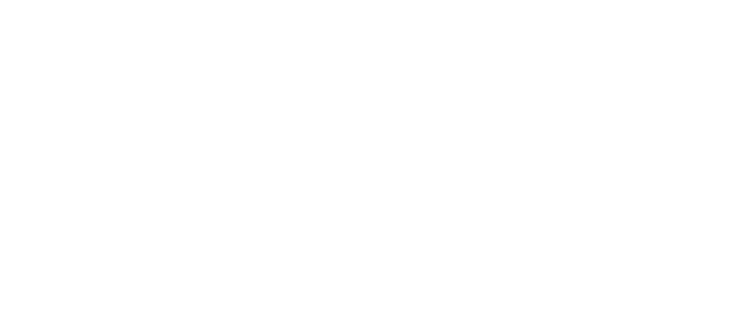
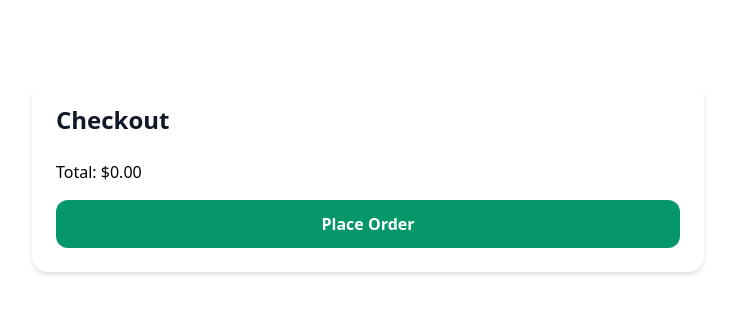
Before and after one commit to SuadAbrar/CodeAlpha_MERN-E-commerce-Store, a React app in the folder frontend/: page /checkout in a window 1280 px wide. Before the commit this address had no page. Shown: the top 314 px of the page, without its empty margins (272-1007 px from the left). Built offline with nearby package versions, Linux system fonts and the light colour scheme; the HTML template or start-up script is replaced by a standard one.

Commit message:
add checkout and orders pages, update cart context and app routing

```diff
--- a/frontend/src/App.jsx
+++ b/frontend/src/App.jsx
@@ -7,6 +7,8 @@
 import Login from "./pages/Login";
 import { CartProvider } from "./context/CartContext";
 import Cart from "./pages/Cart";
+import Checkout from "./pages/Checkout";
+import Orders from "./pages/Orders";
 
 function App() {
   return (
@@ -20,6 +22,8 @@
             <Route path="/register" element={<Register />} />
             <Route path="/login" element={<Login />} />
             <Route path="/cart" element={<Cart />} />
+            <Route path="/checkout" element={<Checkout />} />
+            <Route path="/orders" element={<Orders />} />
           </Routes>
         </BrowserRouter>
       </CartProvider>
--- a/frontend/src/context/CartContext.jsx
+++ b/frontend/src/context/CartContext.jsx
@@ -7,9 +7,9 @@
 } from "../services/cartService";
 import { AuthContext } from "./AuthContext";
 
-const CartContext = createContext(); // NOT exported directly
+const CartContext = createContext();
 
-export const useCart = () => useContext(CartContext); // custom hook ✅
+export const useCart = () => useContext(CartContext);
 
 export const CartProvider = ({ children }) => {
   const { token } = useContext(AuthContext);
--- a/frontend/src/pages/Cart.jsx
+++ b/frontend/src/pages/Cart.jsx
@@ -1,4 +1,5 @@
 import { useCart } from "../context/CartContext";
+import { Link } from "react-router-dom";
 
 const Cart = () => {
   const { cart, updateItem, removeItem } = useCart();
@@ -45,6 +46,12 @@
           </button>
         </div>
       ))}
+      <Link
+        to="/checkout"
+        className="bg-blue-500 text-white py-2 px-4 rounded hover:bg-blue-600"
+      >
+        Proceed to Checkout
+      </Link>
     </div>
   );
 };
--- a/frontend/src/pages/Checkout.jsx
+++ b/frontend/src/pages/Checkout.jsx
@@ -0,0 +1,70 @@
+import { useContext, useState } from "react";
+import { useCart } from "../context/CartContext";
+import { useNavigate } from "react-router-dom";
+import { AuthContext } from "../context/AuthContext";
+import { createOrder } from "../services/orderService";
+
+const Checkout = () => {
+  const { cart } = useCart();
+  const { token } = useContext(AuthContext);
+  const navigate = useNavigate();
+  const [loading, setLoading] = useState(false);
+
+  const handleCheckout = async () => {
+    if (!cart.length) {
+      alert("Your cart is empty.");
+      return;
+    }
+    setLoading(true);
+    try {
+      await createOrder(
+        {
+          items: cart.map((item) => ({
+            product: item.product._id,
+            quantity: item.quantity,
+          })),
+        },
+        token,
+      );
+      alert("Order placed successfully!");
+      navigate("/products");
+    } catch (error) {
+      console.error("Checkout failed:", error);
+      alert(
+        error.response?.data?.message ||
+          error.message ||
+          "Failed to place order. Please try again.",
+      );
+    } finally {
+      setLoading(false);
+    }
+  };
+
+  return (
+    <div className="max-w-2xl mx-auto mt-20 p-6 bg-white rounded-2xl shadow-md">
+      <h2 className="text-2xl font-bold mb-6 text-gray-900">Checkout</h2>
+      <p className="mb-4">
+        Total: $
+        {cart
+          .reduce(
+            (total, item) => total + item.product.price * item.quantity,
+            0,
+          )
+          .toFixed(2)}
+      </p>
+      <button
+        onClick={handleCheckout}
+        disabled={loading}
+        className={`w-full py-3 rounded-xl font-semibold transition ${
+          loading
+            ? "bg-gray-400 cursor-not-allowed"
+            : "bg-emerald-600 hover:bg-emerald-700 text-white"
+        }`}
+      >
+        {loading ? "Processing..." : "Place Order"}
+      </button>
+    </div>
+  );
+};
+
+export default Checkout;
--- a/frontend/src/pages/Orders.jsx
+++ b/frontend/src/pages/Orders.jsx
@@ -0,0 +1,64 @@
+import { useContext, useEffect, useState } from "react";
+import { getOrders } from "../services/orderService";
+import { AuthContext } from "../context/AuthContext";
+
+const Orders = () => {
+  const { token } = useContext(AuthContext);
+  const [orders, setOrders] = useState([]);
+  const [loading, setLoading] = useState(true);
+  const [error, setError] = useState(null);
+
+  useEffect(() => {
+    const fetchOrders = async () => {
+      setLoading(true);
+      try {
+        const ordersData = await getOrders(token);
+        setOrders(ordersData.orders || []);
+      } catch (err) {
+        setError(err.message);
+      } finally {
+        setLoading(false);
+      }
+    };
+
+    if (token) {
+      fetchOrders();
+    }
+  }, [token]);
+
+  if (loading) {
+    return <div className="text-center py-10">Loading orders...</div>;
+  }
+
+  if (error) {
+    return <div className="text-center py-10 text-red-500">Error: {error}</div>;
+  }
+
+  if (orders.length === 0) {
+    return <div className="text-center py-10">You have no orders yet.</div>;
+  }
+
+  return (
+    <div className="max-w-4xl mx-auto mt-10 p-6 bg-white rounded-lg shadow-md">
+      <h2 className="text-2xl font-bold mb-6 text-gray-900">My Orders</h2>
+      <div className="space-y-4">
+        {orders.map((order) => (
+          <div key={order._id} className="border rounded-xl p-4 mb-4">
+            <p className="font-semibold mb-2">Order ID: {order._id}</p>
+
+            {order.items.map((item) => (
+              <div key={item.product._id} className="flex justify-between">
+                <span>{item.product.name}</span>
+                <span>
+                  {item.quantity} × ${item.product.price}
+                </span>
+              </div>
+            ))}
+          </div>
+        ))}
+      </div>
+    </div>
+  );
+};
+
+export default Orders;
--- a/frontend/src/services/orderService.js
+++ b/frontend/src/services/orderService.js
@@ -0,0 +1,43 @@
+import api from "./api";
+
+export const createOrder = async (orderData, token) => {
+  try {
+    const response = await api.post("/orders", orderData, {
+      headers: {
+        Authorization: `Bearer ${token}`,
+      },
+    });
+    return response.data;
+  } catch (error) {
+    console.error("Error creating order:", error);
+    throw error;
+  }
+};
+
+export const getOrders = async (token) => {
+  try {
+    const response = await api.get("/orders", {
+      headers: {
+        Authorization: `Bearer ${token}`,
+      },
+    });
+    return response.data;
+  } catch (error) {
+    console.error("Error fetching orders:", error);
+    throw error;
+  }
+};
+
+export const getOrderById = async (id, token) => {
+  try {
+    const response = await api.get(`/orders/${id}`, {
+      headers: {
+        Authorization: `Bearer ${token}`,
+      },
+    });
+    return response.data;
+  } catch (error) {
+    console.error("Error fetching order:", error);
+    throw error;
+  }
+};
```
